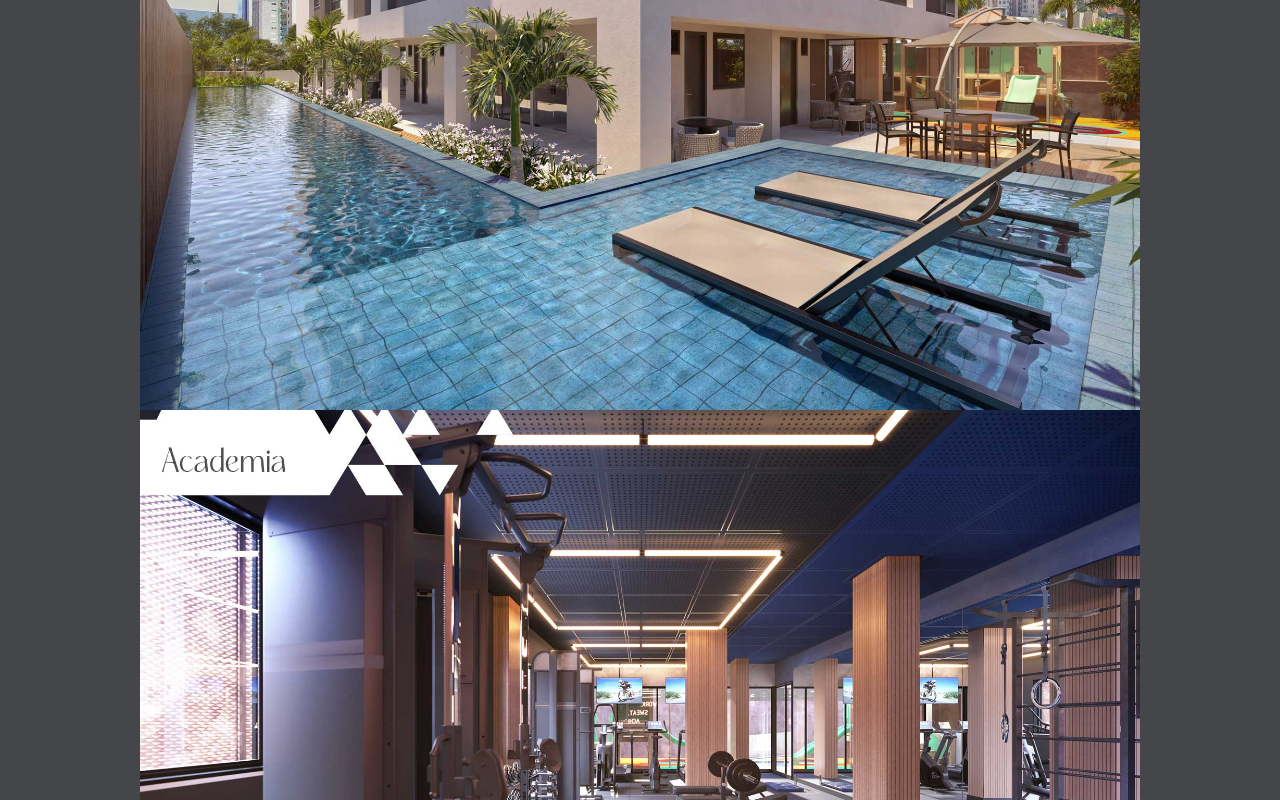
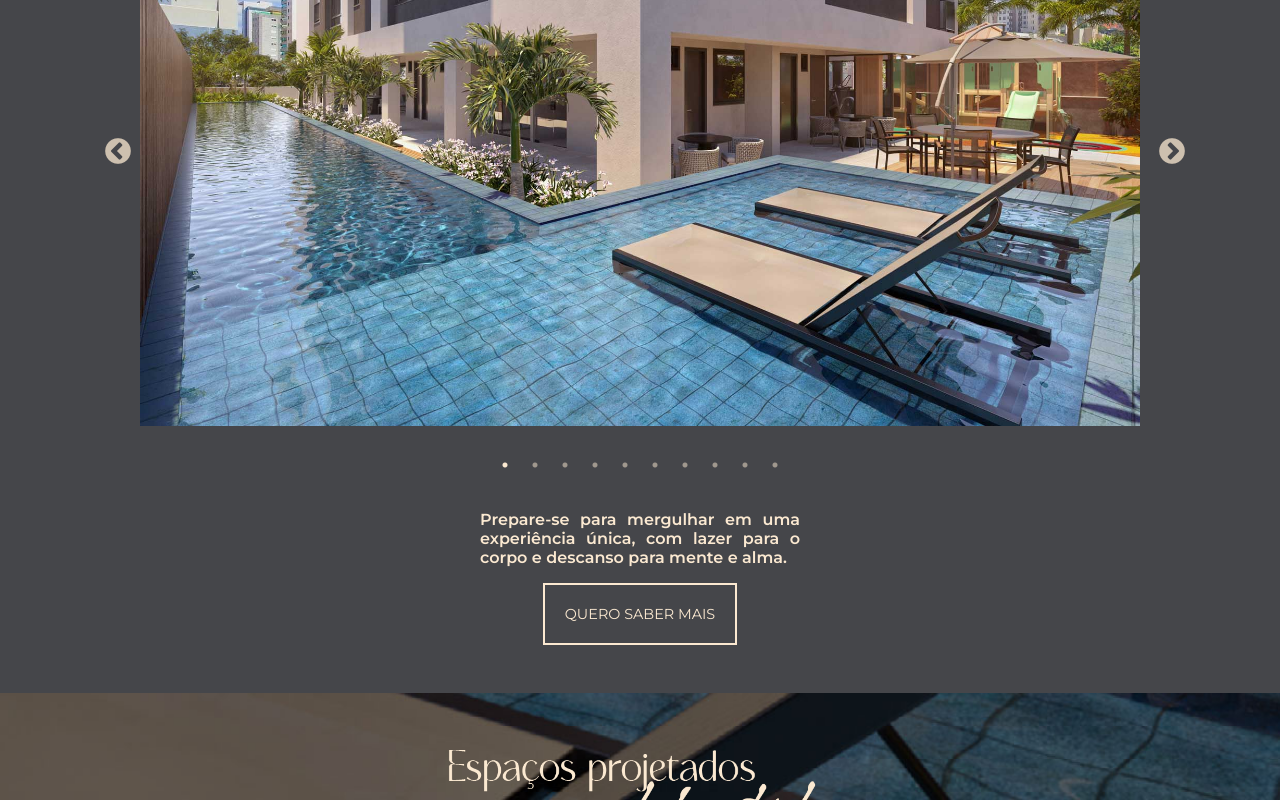
Before and after one commit to tcunha2004/landing-page-aura-MIP, a React (Vite) app: page / in a window 1280 px wide. Shown: the part 2280-3080 px from the top of the page. Built offline with nearby package versions, Linux system fonts and the light colour scheme.

Commit message:
add: carousel

```diff
--- a/package.json
+++ b/package.json
@@ -12,12 +12,15 @@
   "dependencies": {
     "react": "^19.1.1",
     "react-dom": "^19.1.1",
+    "react-slick": "^0.31.0",
+    "slick-carousel": "^1.8.1",
     "styled-components": "^6.1.19"
   },
   "devDependencies": {
     "@eslint/js": "^9.32.0",
     "@types/react": "^19.1.9",
     "@types/react-dom": "^19.1.7",
+    "@types/react-slick": "^0.23.13",
     "@vitejs/plugin-react": "^4.7.0",
     "babel-plugin-styled-components": "^2.1.4",
     "eslint": "^9.32.0",
--- a/src/sections/first/FirstSection.tsx
+++ b/src/sections/first/FirstSection.tsx
@@ -13,8 +13,34 @@ import {
 import BackgroundImage from "../../assets/banners/banners_01.jpg";
 import TitleImage from "../../assets/titles/tudo_de_melhor.png";
 import BackgroundImageMobile from "../../assets/banners/first_banner_mobile.jpg";
+import { useState } from "react";
 
 function FirstSection() {
+  const [formData, setFormData] = useState({
+    nome: "",
+    telefone: "",
+    email: "",
+    interesse: "",
+  });
+
+  function handleChange(
+    e: React.ChangeEvent<HTMLInputElement | HTMLSelectElement>
+  ) {
+    let actualValue = e.target.value;
+    let actualName = e.target.name;
+    setFormData((prev) => ({
+      ...prev,
+      [actualName]: actualValue,
+    }));
+  }
+
+  function dataToCRM(e: any) {
+    e.preventDefault();
+
+    // ENVIAR PRO CRM
+    console.log(formData);
+  }
+
   return (
     <ImageBackground
       url={BackgroundImage}
@@ -26,7 +52,7 @@ function FirstSection() {
       <TitleAndFormContainer>
         <MipLogo src={MipLogoImg} />
         <TitleFirstSection src={TitleImage} />
-        <FormContainer>
+        <FormContainer onSubmit={dataToCRM}>
           <div className="text">
             <h1>Conquiste o seu melhor lugar.</h1>
             <h2>Aproveite as condições especiais.</h2>
@@ -34,22 +60,45 @@ function FirstSection() {
 
           <LabelAndInput>
             <label htmlFor="nome">Nome*</label>
-            <input id="nome" type="text" name="nome" required />
+            <input
+              id="nome"
+              type="text"
+              name="nome"
+              onChange={handleChange}
+              required
+            />
           </LabelAndInput>
 
           <LabelAndInput>
             <label htmlFor="telefone">Telefone*</label>
-            <input id="telefone" type="tel" name="telefone" required />
+            <input
+              id="telefone"
+              type="tel"
+              name="telefone"
+              onChange={handleChange}
+              required
+            />
           </LabelAndInput>
 
           <LabelAndInput>
             <label htmlFor="email">Email*</label>
-            <input id="email" type="email" name="email" required />
+            <input
+              id="email"
+              type="email"
+              name="email"
+              onChange={handleChange}
+              required
+            />
           </LabelAndInput>
 
           <LabelAndInput>
             <label htmlFor="interesse">Qual interesse no empreendimento?</label>
-            <select id="interesse" name="interesse" required>
+            <select
+              id="interesse"
+              name="interesse"
+              onChange={handleChange}
+              required
+            >
               <option value="">Selecione</option>
               <option value="morar">Para Morar</option>
               <option value="investir">Para Investir</option>
--- a/src/sections/fourth/FourthSection.tsx
+++ b/src/sections/fourth/FourthSection.tsx
@@ -1,4 +1,10 @@
-import { Background, Text, TitleFourthSection } from "./styles";
+import {
+  Background,
+  Text,
+  TitleFourthSection,
+  CarouselWrapper,
+  SlideItem,
+} from "./styles";
 import TitleImg from "../../assets/titles/area_de_lazer.png";
 import AuraPiscina from "../../assets/banners/aura_lazer_piscina.jpg";
 import AuraAcademia from "../../assets/banners/aura_lazer_acad.jpg";
@@ -12,24 +18,57 @@ import AuraSauna from "../../assets/banners/aura_lazer_sauna.jpg";
 import AuraPlayGround from "../../assets/banners/aura_lazer_playground.jpg";
 import { AuraImage, Button } from "../../styled-components/SharebleComponents";
 
+import Slider from "react-slick";
+import "slick-carousel/slick/slick.css";
+import "slick-carousel/slick/slick-theme.css";
+
 function FourthSection() {
+  const images = [
+    AuraPiscina,
+    AuraAcademia,
+    AuraGourmet,
+    AuraSalao,
+    AuraBrinquedoteca,
+    AuraMassagem,
+    AuraPet,
+    AuraCoWorking,
+    AuraSauna,
+    AuraPlayGround,
+  ];
+
+  const settings: import("react-slick").Settings = {
+    dots: true,
+    infinite: true,
+    speed: 500,
+    slidesToShow: 1,
+    slidesToScroll: 1,
+    arrows: true,
+    adaptiveHeight: true, // ajuda a manter altura do slider conforme conteúdo
+  };
+
   return (
     <Background>
       <TitleFourthSection src={TitleImg} />
-      <AuraImage src={AuraPiscina} marginTop={1} />
-      <AuraImage src={AuraAcademia} />
-      <AuraImage src={AuraGourmet} />
-      <AuraImage src={AuraSalao} />
-      <AuraImage src={AuraBrinquedoteca} />
-      <AuraImage src={AuraMassagem} />
-      <AuraImage src={AuraPet} />
-      <AuraImage src={AuraCoWorking} />
-      <AuraImage src={AuraSauna} />
-      <AuraImage src={AuraPlayGround} />
+
+      <CarouselWrapper>
+        <Slider {...settings}>
+          {images.map((img, idx) => (
+            <SlideItem key={idx}>
+              <AuraImage
+                src={img}
+                alt={`Área de lazer ${idx + 1}`}
+                style={{ width: "100%", height: "auto", display: "block" }}
+              />
+            </SlideItem>
+          ))}
+        </Slider>
+      </CarouselWrapper>
+
       <Text>
         Prepare-se para mergulhar em uma experiência única, com lazer para o
         corpo e descanso para mente e alma.
       </Text>
+
       <Button backgroundColor="transparent" border="yes" color="beige">
         QUERO SABER MAIS
       </Button>
--- a/src/sections/fourth/styles.ts
+++ b/src/sections/fourth/styles.ts
@@ -4,7 +4,6 @@ import { Title } from "../../styled-components/ModelComponents";
 export const TitleFourthSection = styled(Title)`
   height: 9rem;
   margin-top: 6rem;
-
   @media (max-width: 600px) {
     height: 7rem;
     margin-top: 4rem;
@@ -12,14 +11,11 @@ export const TitleFourthSection = styled(Title)`
 `;
 
 export const Background = styled.div`
-  height: fit-content;
   width: 100%;
   background-color: ${(props) => props.theme.cinza};
-
   display: flex;
   flex-direction: column;
   align-items: center;
-
   padding-bottom: 3rem;
 `;
 
@@ -30,24 +26,59 @@ export const Text = styled.p`
   font-family: MontSerrat;
   width: 25%;
   text-align: justify;
-  margin-top: 3rem;
+  margin-top: 5rem;
 
   @media (max-width: 900px) {
     font-size: 0.9rem;
     width: 30%;
-    text-align: justify;
   }
-
   @media (max-width: 680px) {
     font-size: 0.8rem;
     width: 40%;
-    text-align: justify;
+  }
+  @media (max-width: 480px) {
+    font-size: 0.8rem;
+    width: 60%;
+  }
+`;
+
+/** Dá largura real ao carrossel e estiliza slick */
+export const CarouselWrapper = styled.div`
+  width: 80%;
+  margin-top: 2rem;
+
+  /* centraliza e dá espaço entre slides */
+  .slick-slide {
+    padding: 0 0.5rem;
+  }
+
+  /* setas e dots no tema */
+  .slick-prev:before,
+  .slick-next:before {
+    color: ${(p) => p.theme.beige};
+    font-size: 30px;
+  }
+  .slick-dots {
+    bottom: -45px;
+  } /* dots embaixo, não no meio da tela */
+  .slick-dots li button:before {
+    color: ${(p) => p.theme.beige};
+    opacity: 0.5;
+  }
+  .slick-dots li.slick-active button:before {
+    color: ${(p) => p.theme.beige};
+    opacity: 1;
   }
 
   @media (max-width: 480px) {
-    font-size: 0.8rem;
-    width: 60%;
-    text-align: justify;
-    margin-top: 2rem;
+    width: 78%;
   }
 `;
+
+/** Evita colapso de altura do slide antes da imagem carregar */
+export const SlideItem = styled.div`
+  min-height: 150px; /* ajuste conforme seu layout */
+  display: flex;
+  align-items: center;
+  justify-content: center;
+`;
```
Also changed, not shown: 1 other file (tests, documents, lock files or other folders).
